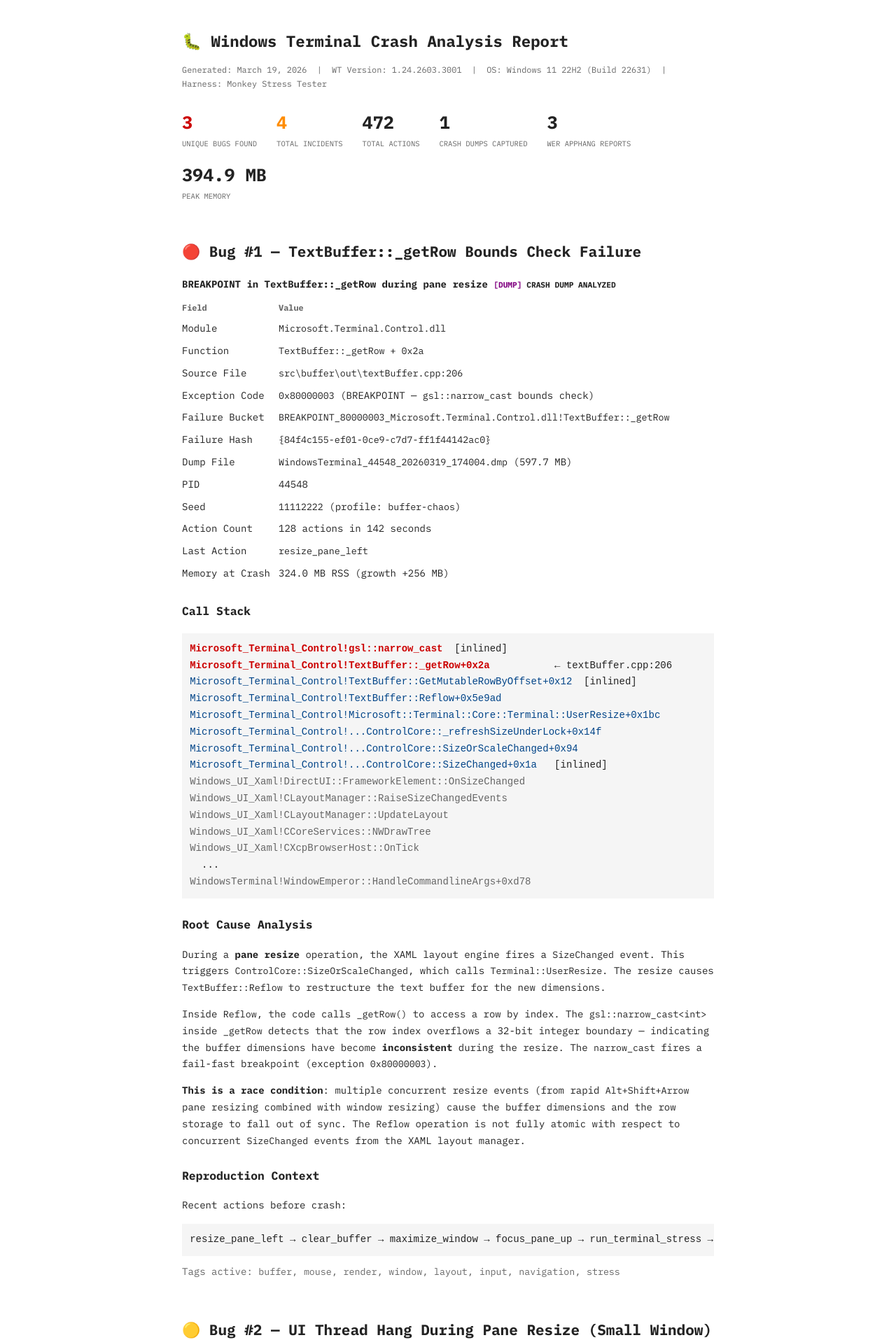
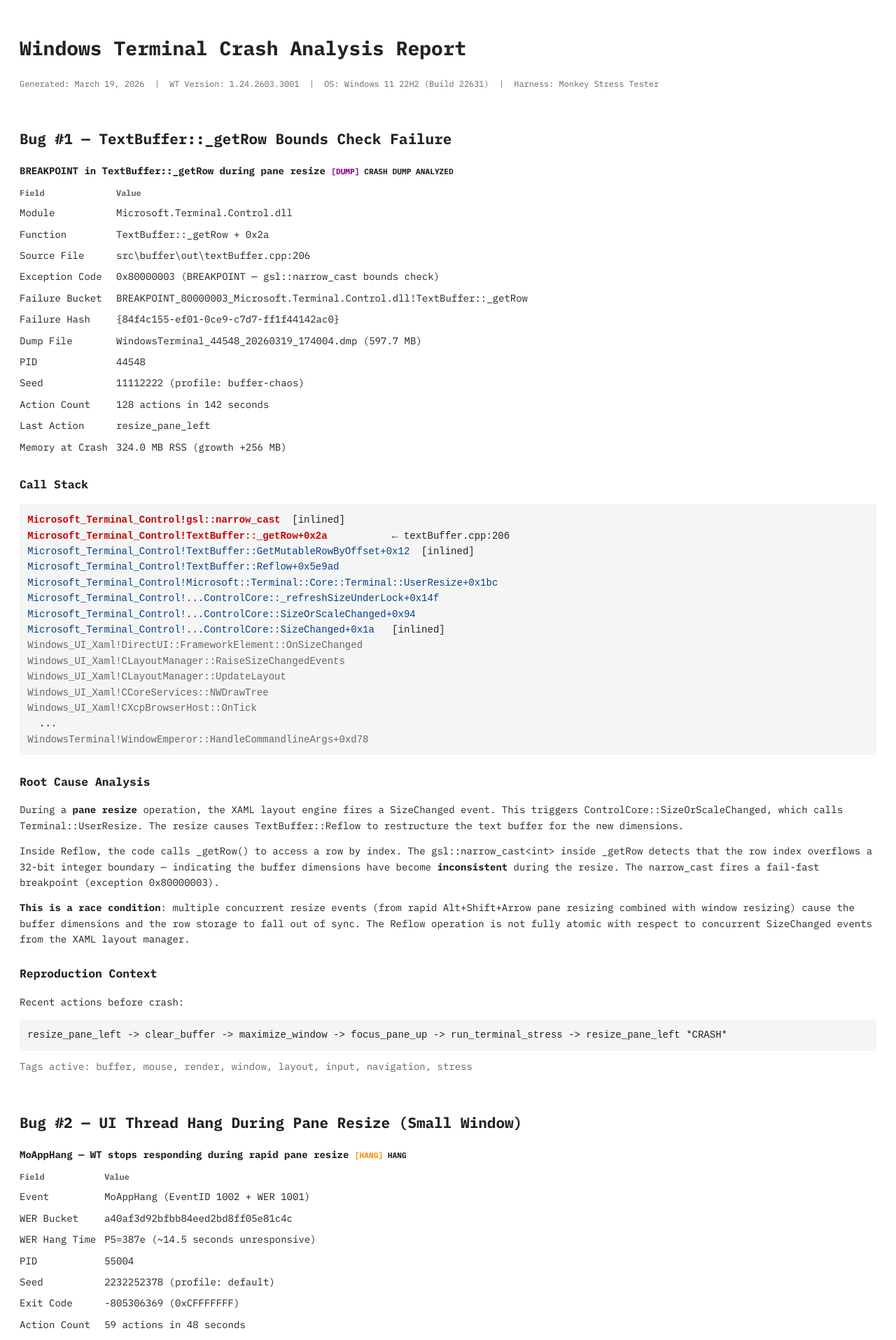
Before and after one commit to Treit/treit.github.io, a Jekyll site: the page misc/wt-crash-report.html, which Jekyll copies as it is, in a window 1280 px wide. Shown: the top 1915 px of the page at 70% size. Built offline with Jekyll 4.4.1, drawn with Linux system fonts in a browser that asks for light colours; some of the changed text lies outside the part shown.

Commit message:
Further strip crash report: no emojis, no stats grid, left-aligned
Remove all emoji from headings, badges, and content. Delete the
summary stats grid at the top. Remove max-width and auto-margin
centering so content is left-aligned. Minimal old-school layout.

Co-authored-by: Copilot <223556219+Copilot@users.noreply.github.com>

```diff
--- a/misc/wt-crash-report.html
+++ b/misc/wt-crash-report.html
@@ -9,19 +9,14 @@
 
   body {
     font-family: 'IBM Plex Mono', 'Courier New', Courier, monospace;
-    max-width: 760px;
-    margin: 40px auto;
-    padding: 0 20px;
+    padding: 20px;
     font-size: 14px;
-    line-height: 1.7;
+    line-height: 1.6;
     color: #222;
   }
-  h1 { font-size: 1.6em; margin-bottom: 0.2em; }
   h2 { margin-top: 2.5em; }
   h3 { margin-top: 1.5em; }
   .subtitle { color: #666; font-size: 0.85em; margin-bottom: 2em; }
-  .card { margin-bottom: 1.5em; }
-  .card-header { margin-bottom: 0.5em; }
   .badge { font-size: 0.8em; font-weight: bold; }
   .badge-crash::before { content: '[CRASH] '; color: red; }
   .badge-hang::before  { content: '[HANG] '; color: darkorange; }
@@ -30,27 +25,14 @@
   table { border-collapse: collapse; margin: 0.5em 0; }
   th, td { text-align: left; padding: 4px 12px 4px 0; vertical-align: top; }
   th { font-size: 0.85em; color: #666; }
-  code { font-family: inherit; font-size: 0.95em; }
+  code { font-family: inherit; }
   pre { overflow-x: auto; margin: 0.8em 0; padding: 0.8em; background: #f5f5f5; }
   pre .highlight { color: #c00; font-weight: bold; }
   pre .fn { color: #004488; }
   pre .module { color: #666; }
-  .stats-grid {
-    display: flex;
-    flex-wrap: wrap;
-    gap: 1em 2em;
-    margin: 1em 0;
-  }
-  .stat-box { text-align: left; }
-  .stat-value { font-size: 1.8em; font-weight: bold; }
-  .stat-label { font-size: 0.75em; color: #666; text-transform: uppercase; }
-  .timeline { margin: 1em 0; }
-  .timeline-event { margin-bottom: 1em; }
-  .timeline-time { font-size: 0.85em; color: #666; }
   .callchain { list-style: none; padding: 0; margin: 0.5em 0; }
   .callchain li { padding: 1px 0; }
-  .callchain li::before { content: '→ '; color: #999; }
-  .callchain li:first-child::before { content: '💥 '; }
+  .callchain li::before { content: '> '; color: #999; }
   .callchain .fault { color: #c00; font-weight: bold; }
   .verdict { border-left: 3px solid #c00; padding-left: 1em; margin: 1.5em 0; }
   .verdict h3 { color: #c00; }
@@ -61,7 +43,7 @@
 </head>
 <body>
 
-<h1>🐛 Windows Terminal Crash Analysis Report</h1>
+<h1>Windows Terminal Crash Analysis Report</h1>
 <p class="subtitle">
   Generated: March 19, 2026 &nbsp;|&nbsp;
   WT Version: 1.24.2603.3001 &nbsp;|&nbsp;
@@ -69,35 +51,9 @@
   Harness: Monkey Stress Tester
 </p>
 
-<div class="stats-grid">
-  <div class="stat-box">
-    <div class="stat-value" style="color: #c00">3</div>
-    <div class="stat-label">Unique Bugs Found</div>
-  </div>
-  <div class="stat-box">
-    <div class="stat-value" style="color: darkorange">4</div>
-    <div class="stat-label">Total Incidents</div>
-  </div>
-  <div class="stat-box">
-    <div class="stat-value">472</div>
-    <div class="stat-label">Total Actions</div>
-  </div>
-  <div class="stat-box">
-    <div class="stat-value">1</div>
-    <div class="stat-label">Crash Dumps Captured</div>
-  </div>
-  <div class="stat-box">
-    <div class="stat-value">3</div>
-    <div class="stat-label">WER AppHang Reports</div>
-  </div>
-  <div class="stat-box">
-    <div class="stat-value">394.9 MB</div>
-    <div class="stat-label">Peak Memory</div>
-  </div>
-</div>
 
 <!-- ================================================================== -->
-<h2>🔴 Bug #1 — TextBuffer::_getRow Bounds Check Failure</h2>
+<h2>Bug #1 — TextBuffer::_getRow Bounds Check Failure</h2>
 <!-- ================================================================== -->
 
 <div class="card">
@@ -173,7 +129,7 @@
 </div>
 
 <!-- ================================================================== -->
-<h2>🟡 Bug #2 — UI Thread Hang During Pane Resize (Small Window)</h2>
+<h2>Bug #2 — UI Thread Hang During Pane Resize (Small Window)</h2>
 <!-- ================================================================== -->
 
 <div class="card">
@@ -216,7 +172,7 @@
 </div>
 
 <!-- ================================================================== -->
-<h2>🟡 Bug #3 — UI Thread Hang Under Heavy Buffer + Resize Load</h2>
+<h2>Bug #3 — UI Thread Hang Under Heavy Buffer + Resize Load</h2>
 <!-- ================================================================== -->
 
 <div class="card">
@@ -260,7 +216,7 @@
 </div>
 
 <!-- ================================================================== -->
-<h2>📊 Test Session Timeline</h2>
+<h2>Test Session Timeline</h2>
 <!-- ================================================================== -->
 
 <div class="timeline">
@@ -291,7 +247,7 @@
 </div>
 
 <!-- ================================================================== -->
-<h2>🔍 Crash Dump Deep Dive</h2>
+<h2>Crash Dump Deep Dive</h2>
 <!-- ================================================================== -->
 
 <div class="card">
@@ -325,7 +281,7 @@
 </div>
 
 <!-- ================================================================== -->
-<h2>🎯 Summary & Recommendations</h2>
+<h2>Summary & Recommendations</h2>
 <!-- ================================================================== -->
 
 <div class="verdict">
```
Also changed, not shown: other parts of misc/wt-crash-report.html (+2 -2 lines).
